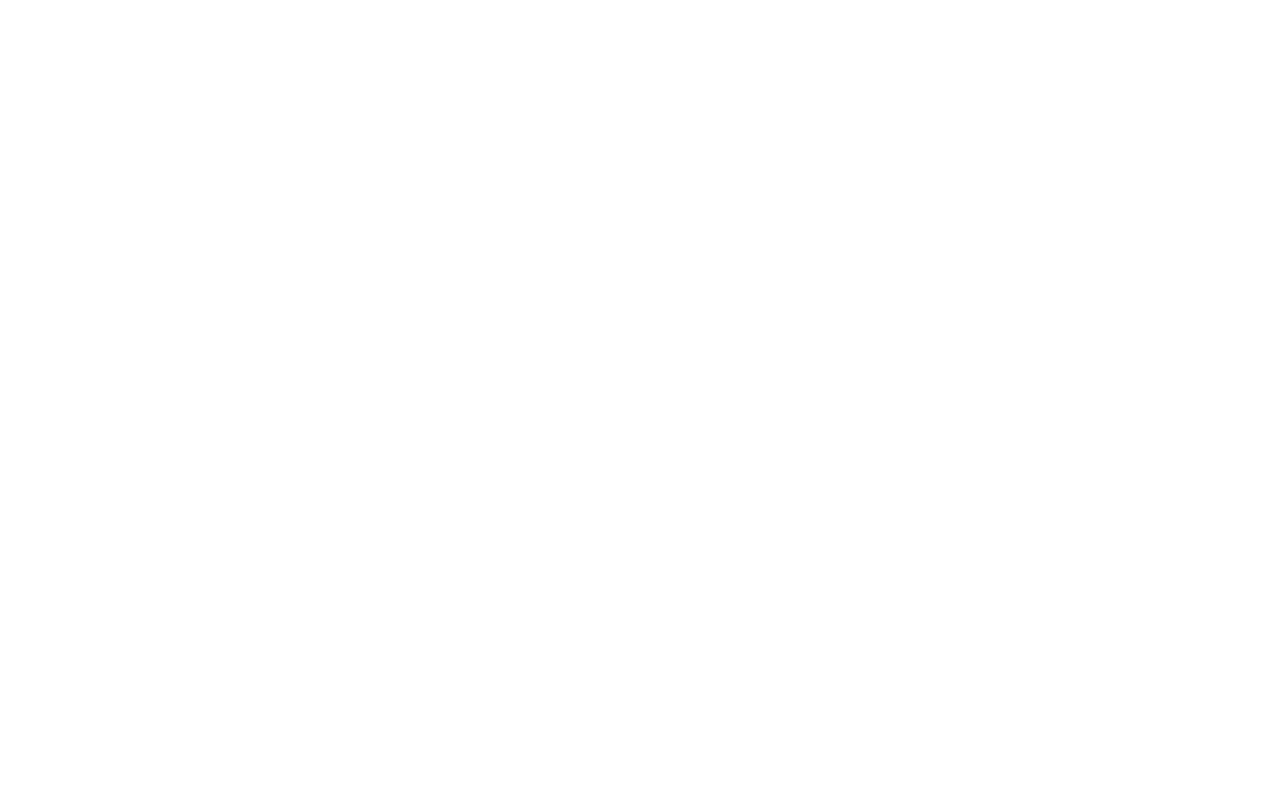
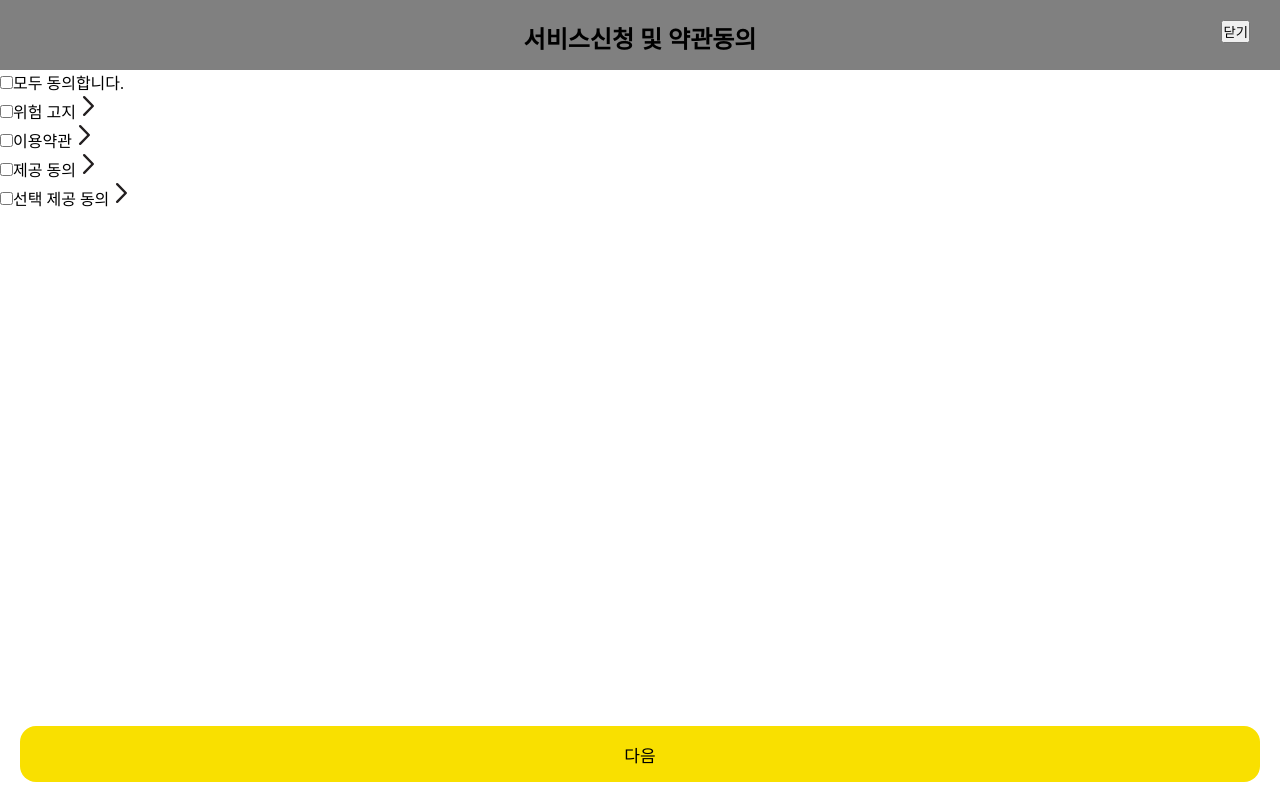
Before and after one commit to krim45/mts-practice, a Vue app: page /terms/service-terms in a window 1280 px wide. Built offline with nearby package versions, Linux system fonts and the light colour scheme.

Commit message:
:feat: CddEd, ServiceTerms

```diff
--- a/src/views/terms/CddEdd.vue
+++ b/src/views/terms/CddEdd.vue
@@ -1,9 +1,77 @@
 <template>
-  <div></div>
+  <TheContainer :option="headerOption">
+    <form @submit="onSubmit" action="http://localhost:8080/terms/research">
+      <ul>
+        <li v-for="(item, idx) in list" :key="idx">
+          <span>{{ item.label }}</span>
+          <select @change="(e) => select(e, idx)" :name="item.name">
+            <option
+              v-for="(value, index) in item.options"
+              :key="index"
+              :value="value"
+            >
+              {{ value }}
+            </option>
+          </select>
+        </li>
+      </ul>
+      <FixedButton>다음</FixedButton>
+    </form>
+  </TheContainer>
 </template>
 
 <script>
-export default {};
+import FixedButton from "../../components/FixedButton.vue";
+import TheContainer from "../../layouts/TheContainer.vue";
+export default {
+  components: { TheContainer, FixedButton },
+  data() {
+    return {
+      headerOption: {
+        title: "고객정보 확인",
+        content: "닫기",
+      },
+      valueArr: [null, null, null, null],
+      list: [
+        {
+          label: "직업",
+          name: "job",
+          options: ["직업선택", "1", "2"],
+        },
+        {
+          label: "자금출처",
+          name: "money",
+          options: ["자금출처 선택", "1", "2"],
+        },
+        {
+          label: "투자목적",
+          name: "proposal",
+          options: ["투자목적 선택", "1", "2"],
+        },
+        {
+          label: "우편번호",
+          name: "zipCode",
+          options: ["우편번호 선택", "1", "2"],
+        },
+      ],
+    };
+  },
+  computed: {
+    isAllSelected() {
+      console.log(this.valueArr);
+      return this.valueArr.every((v) => v !== null);
+    },
+  },
+  methods: {
+    select(e, idx) {
+      this.valueArr[idx] = e.target.value;
+    },
+    onSubmit(e) {
+      console.log(e);
+      // this.$router.push("research");
+    },
+  },
+};
 </script>
 
 <style>
--- a/src/views/terms/ServiceTerms.vue
+++ b/src/views/terms/ServiceTerms.vue
@@ -1,10 +1,93 @@
 <template>
-  <div></div>
+  <TheContainer :option="haederOption">
+    <form @submit="onSubmit" action="http://localhost:8080/terms/cdd-edd">
+      <div>
+        <p>
+          <label>
+            <input type="checkbox" @change="checkAll" />
+            <span>모두 동의합니다.</span>
+          </label>
+        </p>
+      </div>
+      <ul>
+        <li v-for="(term, idx) in termsList" :key="idx">
+          <label>
+            <input
+              type="checkbox"
+              @click="() => checkTerms(idx)"
+              :checked="term.checked"
+              :name="term.content"
+            />
+            <span>{{ term.content }}</span>
+          </label>
+          <span>
+            <a :href="term.href" target="_black">
+              <img src="@/assets/icon-go.svg" alt="약관 디테일" />
+            </a>
+          </span>
+        </li>
+      </ul>
+      <FixedButton>다음</FixedButton>
+    </form>
+  </TheContainer>
 </template>
 
 <script>
-export default {};
+import FixedButton from "../../components/FixedButton.vue";
+import TheContainer from "../../layouts/TheContainer.vue";
+export default {
+  components: { TheContainer, FixedButton },
+  data() {
+    return {
+      haederOption: {
+        title: "서비스신청 및 약관동의",
+        content: "닫기",
+      },
+      allChecked: false,
+      termsList: [
+        {
+          checked: false,
+          content: "위험 고지",
+          required: true,
+          href: "https://www.naver.com/",
+        },
+        {
+          checked: false,
+          content: "이용약관",
+          required: true,
+          href: "https://www.naver.com/",
+        },
+        {
+          checked: false,
+          content: "제공 동의",
+          required: true,
+          href: "https://www.naver.com/",
+        },
+        {
+          checked: false,
+          content: "선택 제공 동의",
+          required: false,
+          href: "https://www.naver.com/",
+        },
+      ],
+    };
+  },
+  methods: {
+    checkAll() {
+      this.allChecked = !this.allChecked;
+      this.termsList.forEach((term) => {
+        term.checked = this.allChecked;
+      });
+    },
+    checkTerms(idx) {
+      this.termsList[idx].checked = !this.termsList[idx].checked;
+    },
+    onSubmit() {
+      // this.$router.push("cdd-edd");
+    },
+  },
+};
 </script>
 
-<style>
+<style scoped>
 </style>
```
Also changed, not shown: src/assets/icon-go.svg (added).
